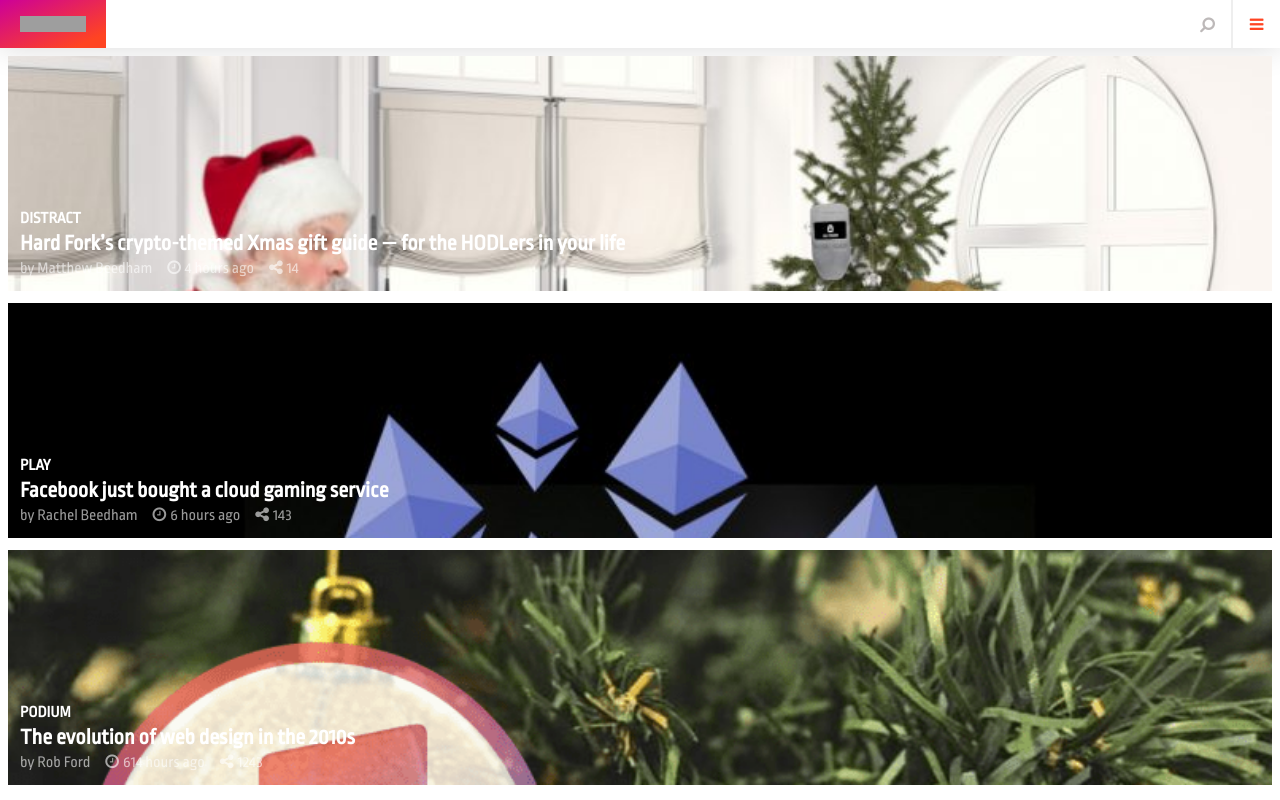
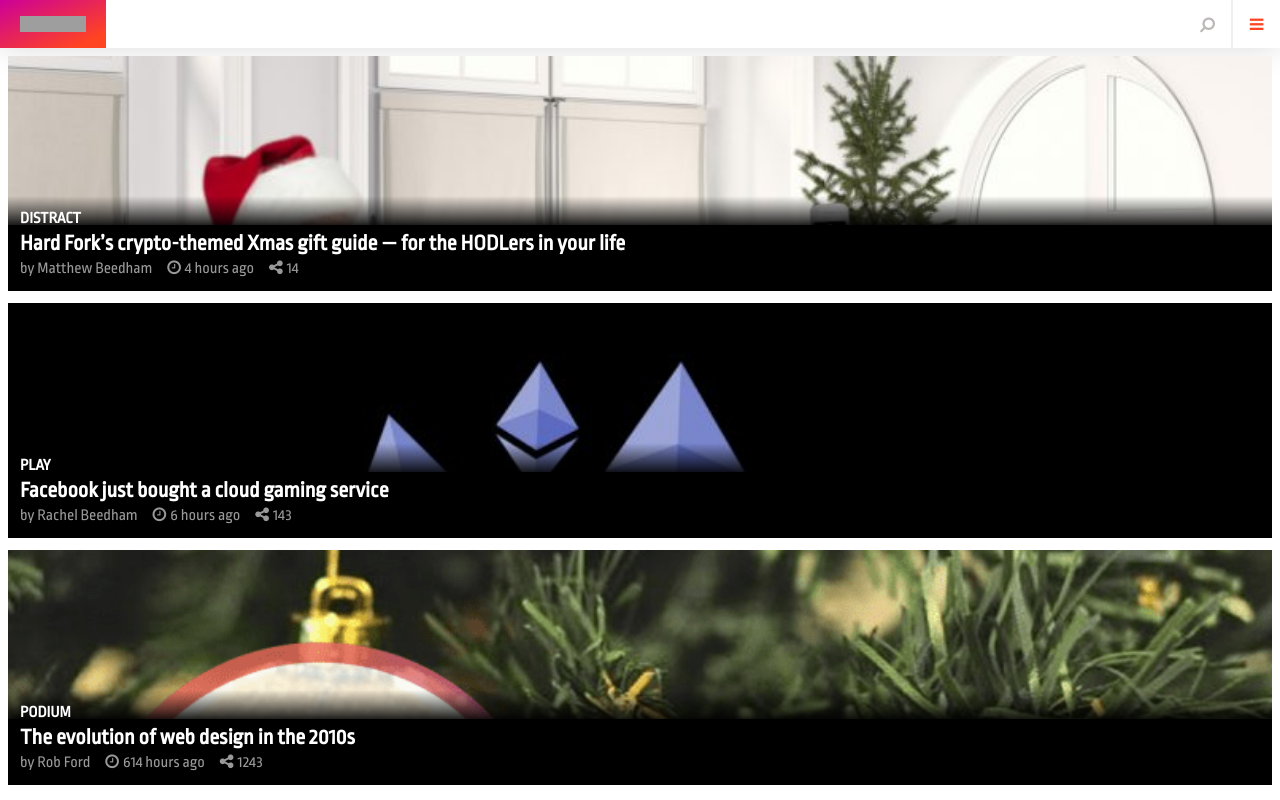
Before and after one commit to sz16900/the-next-web, a website: page index.html in a window 1280 px wide. Drawn offline with Linux system fonts and the light colour scheme; grey boxes are pictures that could not be loaded.

Commit message:
:lipstick: add gradient to featured articles

```diff
--- a/assets/styles.css
+++ b/assets/styles.css
@@ -61,10 +61,9 @@
     transform: scaleX(-1);
   }
 
-  /* Todo - Fix hover color change
   .search-sm:hover {
-      color: #525252;
-  } */
+     color: #525252;
+  }
 
   .menu-sm {
     width: 48px;
@@ -88,12 +87,15 @@
   display: flex;
   height: 235px;
   color: #FFF;
-  padding: 14px 12px;
   margin: 8px 8px 4px 8px;
 }
 
 .items-wrapper {
   margin-top: auto;
+  margin-bottom: 0;
+  width: 100%;
+  background-image: linear-gradient(to bottom, rgba(0,0,0,0), rgba(0,0,0,0.85) 30%, rgba(0,0,0,1) 10%);
+  padding: 14px 12px;
 }
 
 .article-category {
@@ -120,7 +122,6 @@
   grid-area: article1;
   background: url(/images/santa_crypto_giftguide_cryptocurrency_bitocin_blockchain_hard_fork_winter_presents_holiday_796x448.jpg) no-repeat ;
   background-size: cover;
-  /* background-image: linear-gradient(to bottom, rgba(0,0,0,0), rgba(0,0,0,1) 60%); */
   /* background: black; */
 }
 .art-2 {
```
Also changed, not shown: index.html (+5 -0 lines).
